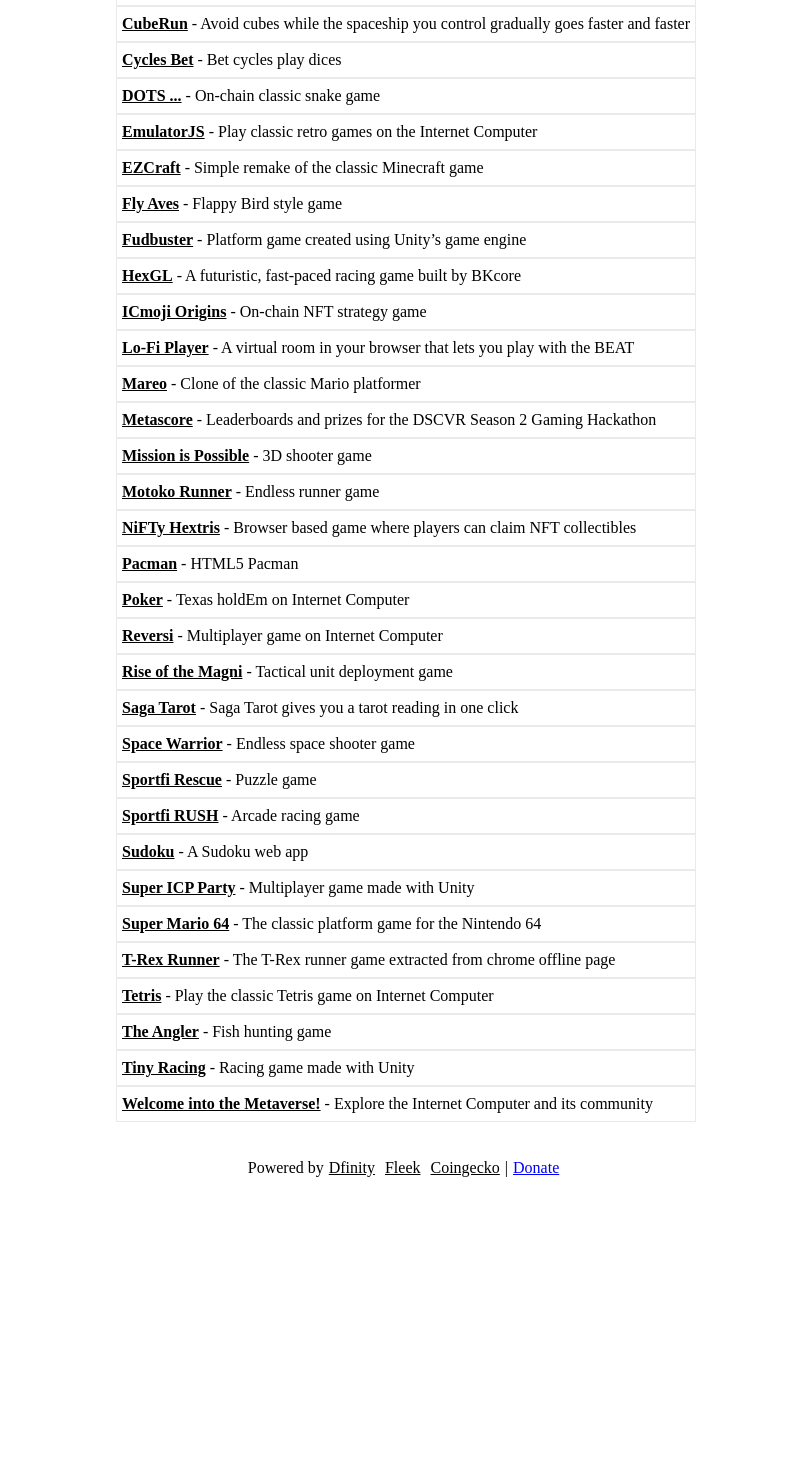
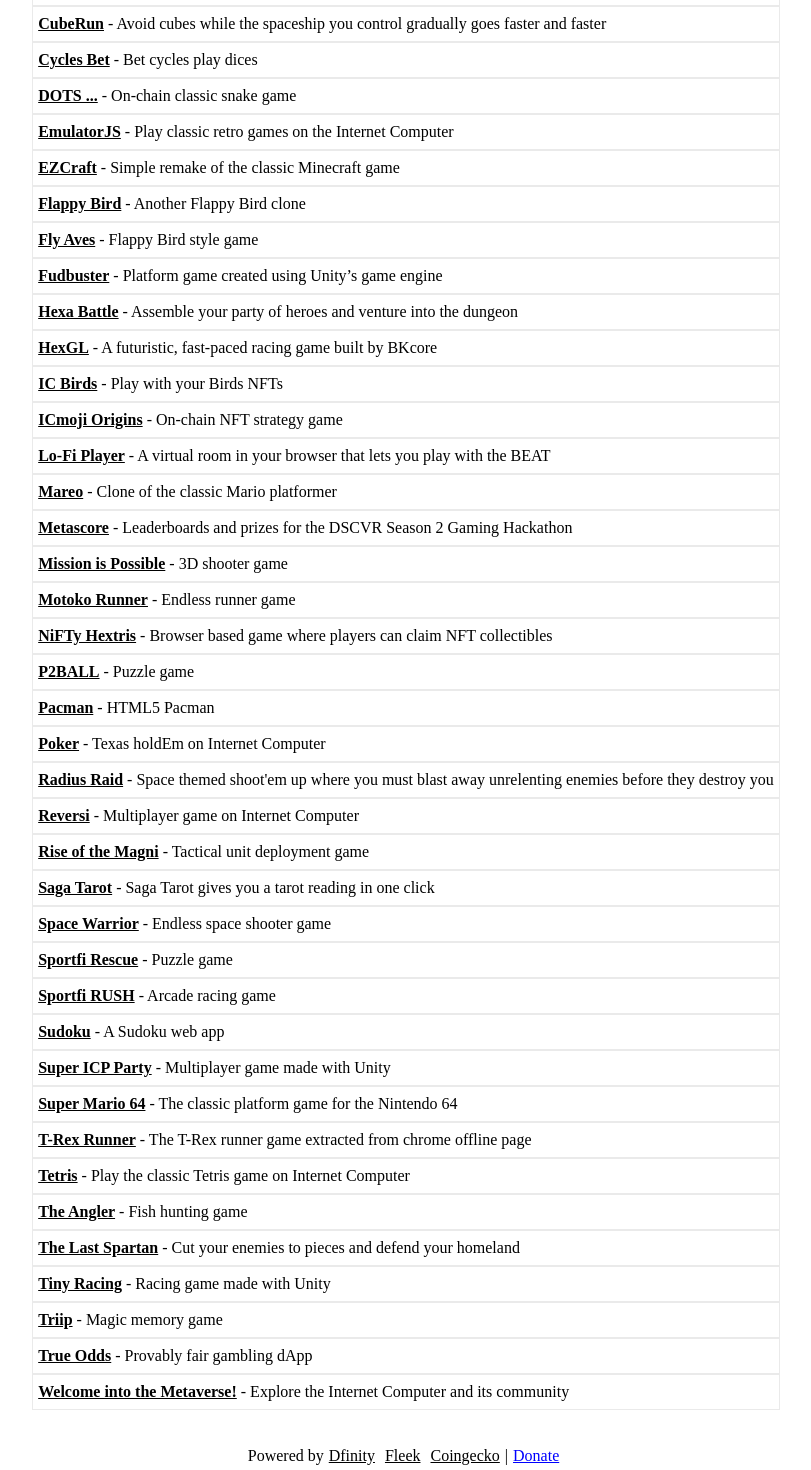
Before and after one commit to rjlucasm/ictoday, a Next.js app: page /games in a window 1280 px wide. Shown: the part 490-1960 px from the top of the page, without its empty margins (234-1045 px from the left). Before the commit the page ends 1672 px from the top, so only its background shows below. Built offline with nearby package versions, Linux system fonts and the light colour scheme.

Commit message:
Lot of games added

```diff
--- a/pages/games.js
+++ b/pages/games.js
@@ -63,13 +63,22 @@ export default function Games() {
                 <a href="https://avpoh-raaaa-aaaad-qavua-cai.raw.ic0.app/" target="_blank" rel="noopener noreferrer">EZCraft</a> - Simple remake of the classic Minecraft game
             </div>
             <div className="pagescard">
+                <a href="https://jlsls-yaaaa-aaaah-aaoia-cai.raw.ic0.app/" target="_blank" rel="noopener noreferrer">Flappy Bird</a> - Another Flappy Bird clone
+            </div>
+            <div className="pagescard">
                 <a href="https://bjv3y-niaaa-aaaah-aadsq-cai.ic0.app/" target="_blank" rel="noopener noreferrer">Fly Aves</a> - Flappy Bird style game
             </div>
             <div className="pagescard">
                 <a href="https://zxkrk-xyaaa-aaaad-qad5q-cai.raw.ic0.app/" target="_blank" rel="noopener noreferrer">Fudbuster</a> - Platform game created using Unity’s game engine
             </div>
             <div className="pagescard">
+                <a href="https://ucclg-dqaaa-aaaah-qanca-cai.raw.ic0.app/" target="_blank" rel="noopener noreferrer">Hexa Battle</a> - Assemble your party of heroes and venture into the dungeon
+            </div>
+            <div className="pagescard">
                 <a href="https://neqb2-dyaaa-aaaad-qameq-cai.raw.ic0.app/" target="_blank" rel="noopener noreferrer">HexGL</a> - A futuristic, fast-paced racing game built by BKcore
+            </div>
+            <div className="pagescard">
+                <a href="https://yqtpa-pqaaa-aaaan-qadba-cai.raw.ic0.app/game" target="_blank" rel="noopener noreferrer">IC Birds</a> - Play with your Birds NFTs
             </div>
             <div className="pagescard">
                 <a href="https://icmojis.com/" target="_blank" rel="noopener noreferrer">ICmoji Origins</a> - On-chain NFT strategy game
@@ -96,10 +105,16 @@ export default function Games() {
                 <a href="https://bjee7-laaaa-aaaad-qbina-cai.raw.ic0.app/" target="_blank" rel="noopener noreferrer">NiFTy Hextris</a> - Browser based game where players can claim NFT collectibles
             </div>
             <div className="pagescard">
+                <a href="https://jmtng-vyaaa-aaaah-aaoiq-cai.raw.ic0.app/" target="_blank" rel="noopener noreferrer">P2BALL</a> - Puzzle game
+            </div>
+            <div className="pagescard">
                 <a href="https://y5ftq-viaaa-aaaad-qad2q-cai.raw.ic0.app/" target="_blank" rel="noopener noreferrer">Pacman</a> - HTML5 Pacman
             </div>
             <div className="pagescard">
                 <a href="https://lm5fh-ayaaa-aaaah-aafua-cai.raw.ic0.app/" target="_blank" rel="noopener noreferrer">Poker</a> - Texas holdEm on Internet Computer
+            </div>
+            <div className="pagescard">
+                <a href="https://iaaxr-3yaaa-aaaai-aaacq-cai.raw.ic0.app/" target="_blank" rel="noopener noreferrer">Radius Raid</a> - Space themed shoot&apos;em up where you must blast away unrelenting enemies before they destroy you
             </div>
             {/* <div className="pagescard">
                 <a href="https://ouuvz-kiaaa-aaaah-qad3q-cai.raw.ic0.app/" target="_blank" rel="noopener noreferrer">Plants vs. Zombies</a> - Classic strategy game ported to IC
@@ -141,7 +156,16 @@ export default function Games() {
                 <a href="https://qwbig-wiaaa-aaaad-qaobq-cai.raw.ic0.app/" target="_blank" rel="noopener noreferrer">The Angler</a> - Fish hunting game
             </div>
             <div className="pagescard">
+                <a href="https://dfz3l-kiaaa-aaaah-aaeda-cai.raw.ic0.app/" target="_blank" rel="noopener noreferrer">The Last Spartan</a> - Cut your enemies to pieces and defend your homeland
+            </div>
+            <div className="pagescard">
                 <a href="https://6jgp5-riaaa-aaaai-aapuq-cai.raw.ic0.app/" target="_blank" rel="noopener noreferrer">Tiny Racing</a> - Racing game made with Unity
+            </div>
+            <div className="pagescard">
+                <a href="https://33igv-uaaaa-aaaam-aaa5a-cai.raw.ic0.app/" target="_blank" rel="noopener noreferrer">Triip</a> - Magic memory game
+            </div>
+            <div className="pagescard">
+                <a href="http://trueodds.io/" target="_blank" rel="noopener noreferrer">True Odds</a> - Provably fair gambling dApp
             </div>
             <div className="pagescard">
                 <a href="https://lc7ip-3iaaa-aaaah-aafva-cai.ic0.app/" target="_blank" rel="noopener noreferrer">Welcome into the Metaverse!</a> - Explore the Internet Computer and its community
```
